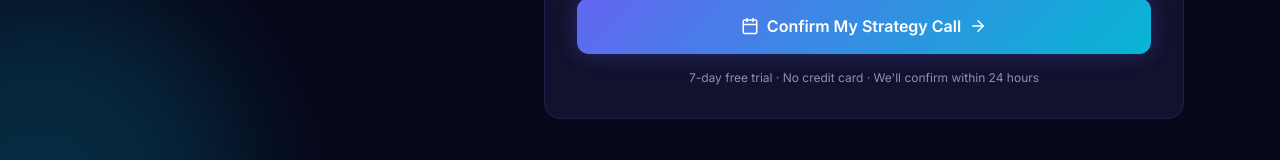
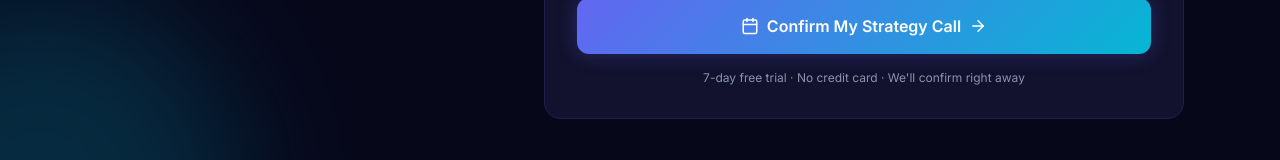
Before and after one commit to MirlanR/accelyx-website, a Next.js app: page / in a window 1280 px wide. Shown: the part 10846-11006 px from the top of the page. Built offline with nearby package versions, Linux system fonts and the light colour scheme.

Commit message:
Update confirmation text to right away

```diff
--- a/src/components/CTA.tsx
+++ b/src/components/CTA.tsx
@@ -611,7 +611,7 @@ export default function CTA() {
                 </button>
 
                 <p className="text-xs text-center mt-4" style={{ color: "var(--muted)" }}>
-                  7-day free trial · No credit card · We'll confirm within 24 hours
+                  7-day free trial · No credit card · We'll confirm right away
                 </p>
               </form>
             )}
```
